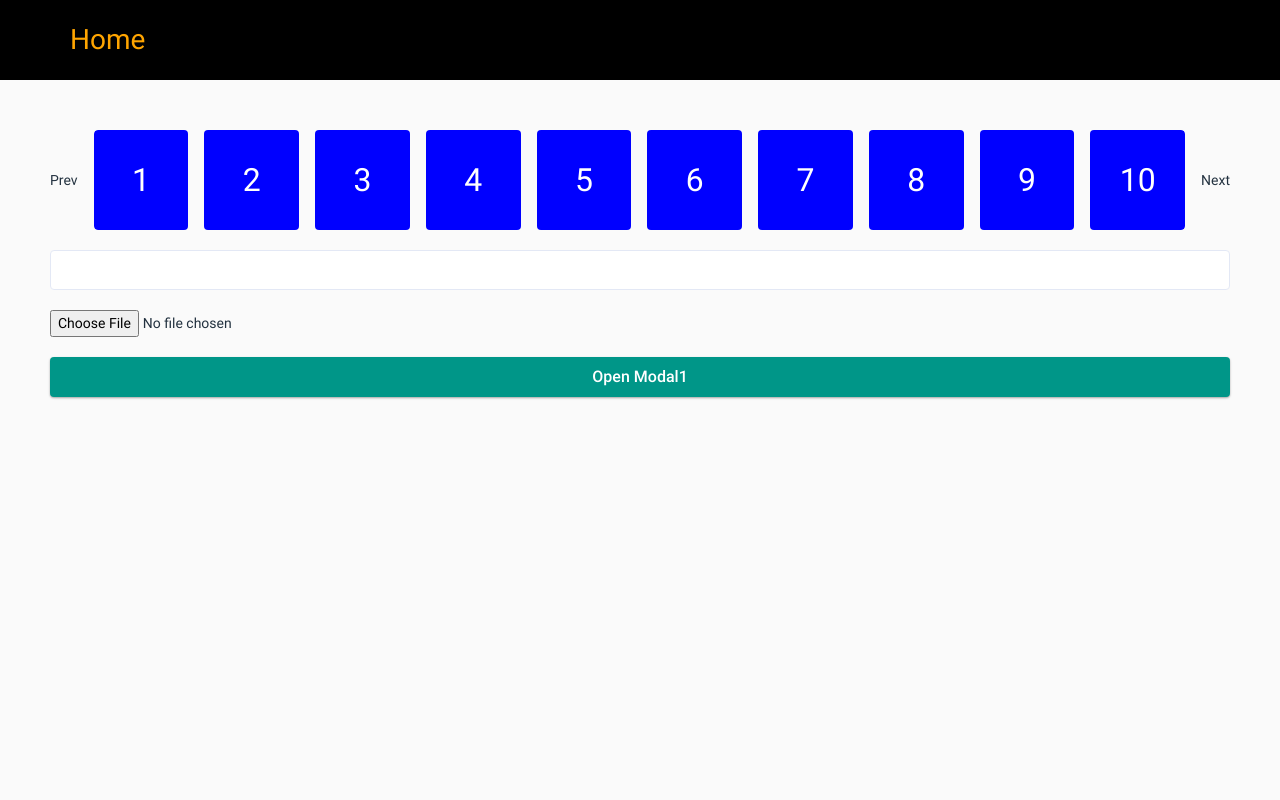
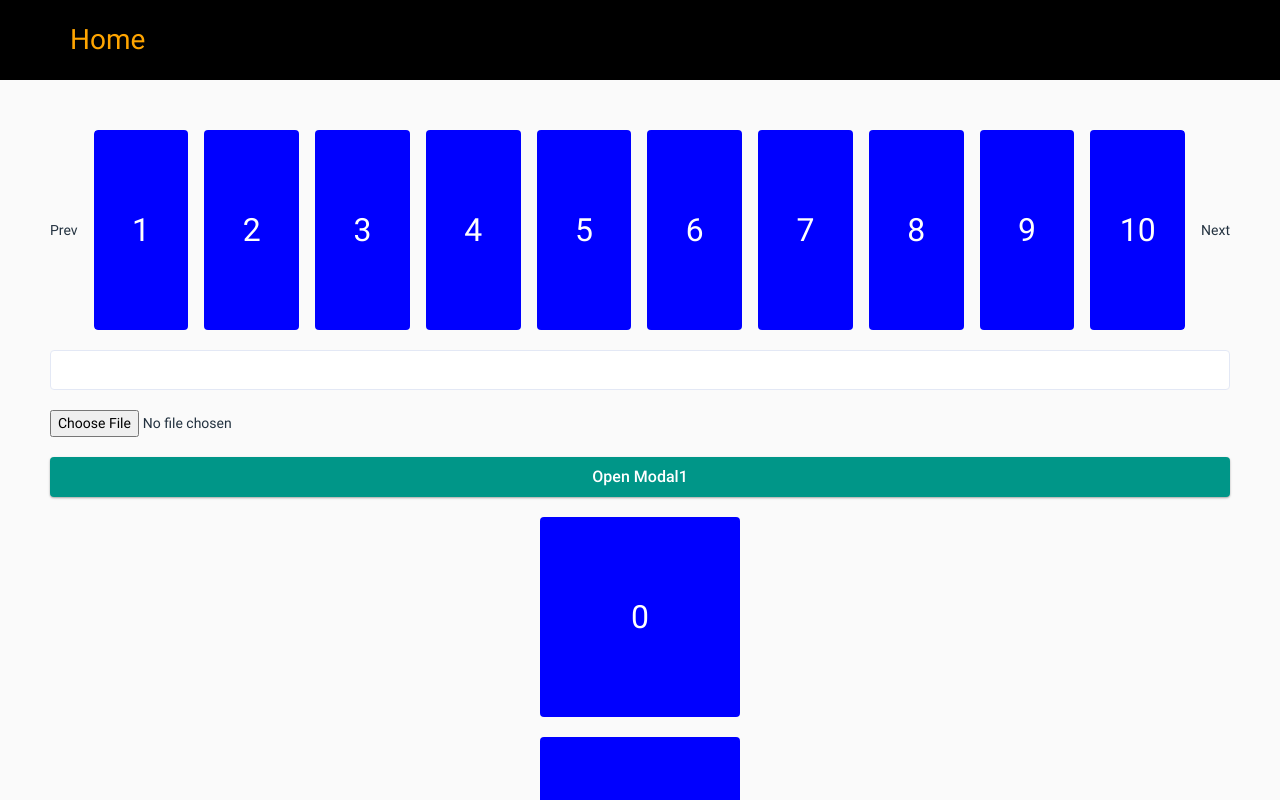
Before and after one commit to Nguyen-Dinh-Tung/app-template, a React (Create React App) app: page / in a window 1280 px wide. Built offline with nearby package versions, Linux system fonts and the light colour scheme; no server answers.

Commit message:
feat: update fade animation

```diff
--- /dev/null
+++ b/src/components/UI/Fade.tsx
@@ -0,0 +1,57 @@
+import React, { useEffect, useRef, useState } from "react";
+
+interface Props {
+  children: any;
+  style?: any;
+  left?: boolean;
+  right?: boolean;
+  top?: boolean;
+  bottom?: boolean;
+  [x: string]: any;
+}
+
+export const UIFade = ({
+  children,
+  style,
+  left = true,
+  right,
+  top,
+  bottom,
+
+  ...props
+}: Props) => {
+  const [step, setStep] = useState(0);
+  const ref: any = useRef();
+
+  useEffect(() => {
+    const observer = new IntersectionObserver(
+      ([entry]: any) => {
+        if (entry.isIntersecting) {
+          setStep(1);
+          setTimeout(() => setStep(2), 300);
+        } else {
+          setStep(0);
+        }
+      },
+      { root: null, rootMargin: "0px", threshold: 0 }
+    );
+    observer.observe(ref.current);
+    return () => observer.disconnect();
+  }, []);
+
+  return React.cloneElement(children, {
+    ...props,
+    ref: ref,
+    style: {
+      ...style,
+      transform:
+        step == 2 || step == 0
+          ? "none"
+          : `translate(${right ? "100%" : left ? "-100%" : "0"}, ${
+              top ? "-100%" : bottom ? "100%" : "0"
+            })`,
+      opacity: step == 2 ? "1" : "0",
+      transition: step == 2 ? "1s" : "0s",
+    },
+  });
+};
--- a/src/components/UI/modal/index.tsx
+++ b/src/components/UI/modal/index.tsx
@@ -44,6 +44,7 @@ export const UIModal = ({ label, isOpen, close, children, ...props }: any) => {
       }, 300);
     }
   }, [isOpen]);
+
   if (!isOpen && !isMounted) return null;
 
   return ReactDOM.createPortal(
--- a/src/screens/home/index.tsx
+++ b/src/screens/home/index.tsx
@@ -1,4 +1,6 @@
 import { UIButton } from "components/UI/Button";
+import { UIFade } from "components/UI/Fade";
+import { UIList } from "components/UI/List";
 import { UISlider } from "components/UI/Slider";
 import { UIInput } from "components/UI/input/Input";
 import { UIModal } from "components/UI/modal";
@@ -62,6 +64,24 @@ export const HomeScreen = (props: any) => {
       <UIModal isOpen={isOpen} close={() => setOpen(false)} label="Headerrrrr">
         <div style={{ width: "600px", height: "100px" }}>AAAAAAAA</div>
       </UIModal>
+      <UIList
+        items={Array(10).fill("")}
+        style={{
+          display: "flex",
+          flexDirection: "column",
+          flexWrap: "wrap",
+          gap: "20px",
+          alignItems: "center",
+        }}
+      >
+        {(item: any, ind: number) => {
+          return (
+            <UIFade top>
+              <div className="slide-item">{ind}</div>
+            </UIFade>
+          );
+        }}
+      </UIList>
     </Styles>
   );
 };
@@ -72,8 +92,8 @@ const Styles = styled.div`
   flex-direction: column;
   gap: 20px;
   .slide-item {
-    width: 100px;
-    height: 100px;
+    width: 200px;
+    height: 200px;
     color: white;
     background: blue;
     font-size: 32px;
```
Also changed, not shown: 1 other file (tests, documents, lock files or other folders).
